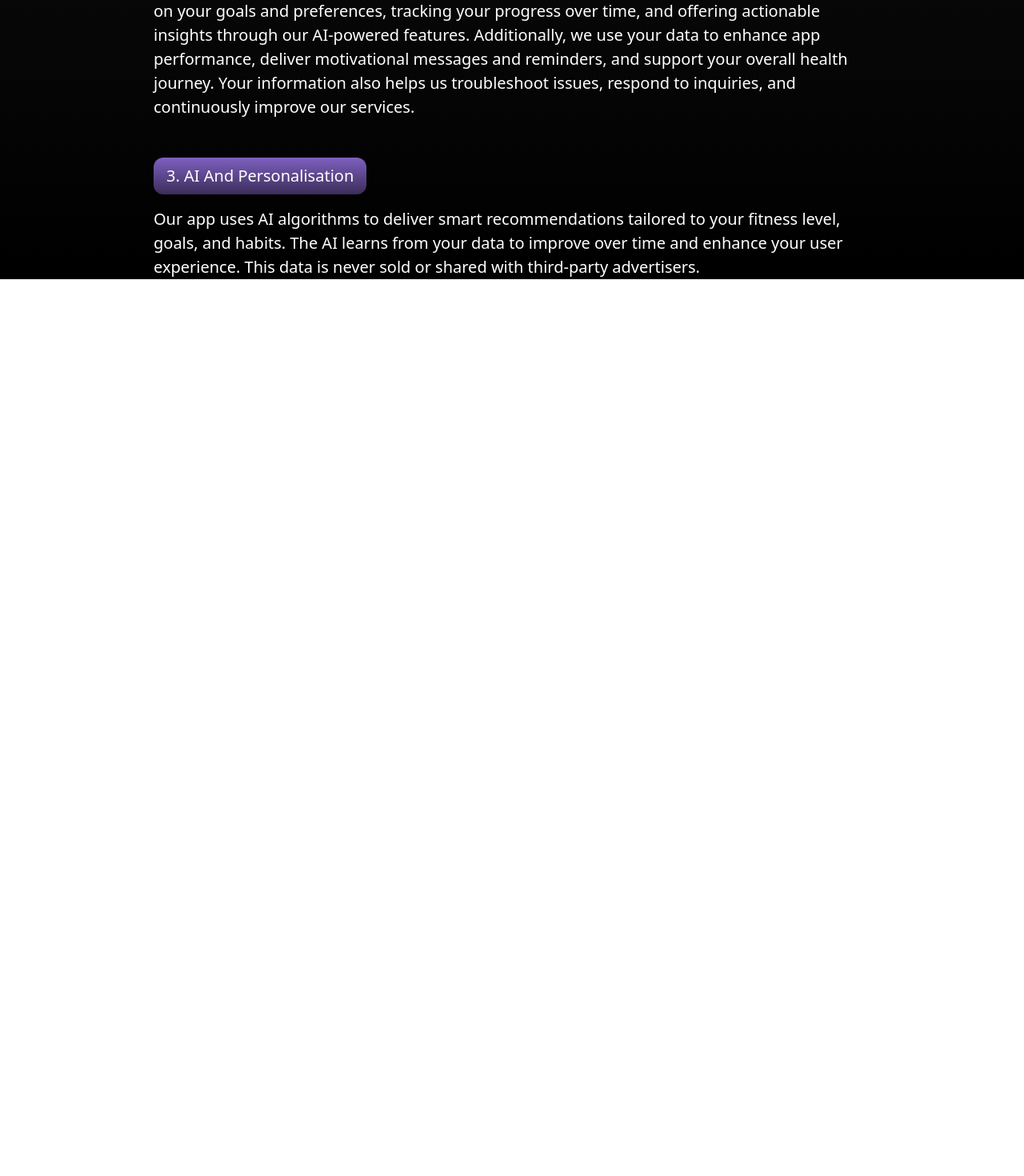
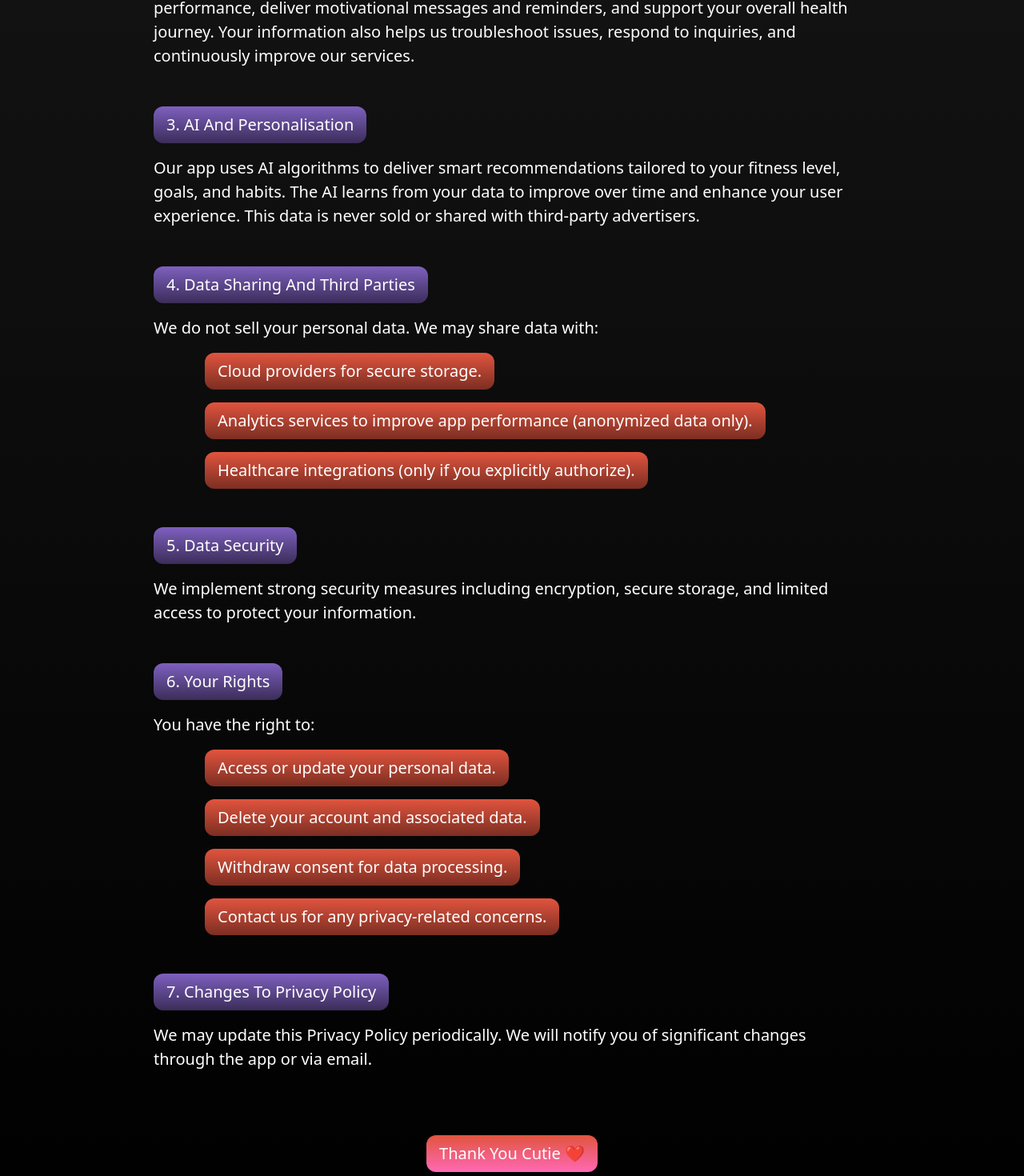
Before and after one commit to jettspanner123/SweatWebsite, a Next.js app: page /privacyPolicy in a window 1280 px wide. Shown: the part 1267-2737 px from the top of the page at 80% size. Before the commit the page ends 1616 px from the top, so only its background shows below. Built offline with nearby package versions, Linux system fonts and the light colour scheme.

Commit message:
privacy policity site complete

```diff
--- a/app/globals.css
+++ b/app/globals.css
@@ -6,6 +6,10 @@
     padding: 0;
     margin: 0;
     box-sizing: border-box;
+}
+
+*::-webkit-scrollbar {
+    display: none;
 }
 
 .oswaldBold {
@@ -120,3 +124,7 @@
     font-weight: 900;
     font-style: italic;
 }
+
+::-webkit-scrollbar {
+    display: none;
+}
--- a/app/modules/ApplicationHelper.tsx
+++ b/app/modules/ApplicationHelper.tsx
@@ -75,6 +75,7 @@ export class ApplicationLinearGradient {
     appBackground: string = `linear-gradient(to bottom, ${ApplicationColor.current.appDarkBG} 0%, ${ApplicationColor.current.applicationBlack} 100%)`;
     appBackgroundInverted: string = `linear-gradient(to bottom, ${ApplicationColor.current.applicationBlack} 0%, ${ApplicationColor.current.appDarkBG} 100%)`;
     appRedGradient: string = `linear-gradient(to bottom, ${ApplicationColor.current.appRedLight} 0%, ${ApplicationColor.current.appRedDark} 100%)`;
+    appRedPinkGradient: string = `linear-gradient(to bottom, ${ApplicationColor.current.appRedLight} 0%, hotpink 100%)`;
     appBlueGradientInverted: string = `linear-gradient(to bottom, ${ApplicationColor.current.appBlueDark} 0%, ${ApplicationColor.current.appBlueLight} 100%)`;
     appBlueGradient: string = `linear-gradient(to bottom, ${ApplicationColor.current.appBlueLight} 0%, ${ApplicationColor.current.appBlueDark} 100%)`;
     appTransparentGradient: string = `linear-gradient(to bottom, transparent 0%, transparent 0%)`;
--- a/app/privacyPolicy/page.tsx
+++ b/app/privacyPolicy/page.tsx
@@ -14,7 +14,7 @@ export default function Page(): React.JSX.Element {
         <React.Fragment>
             <main
                 className={`min-h-screen w-screen`}
-                style={{background: ApplicationLinearGradient.current.appBackground, paddingTop: "5rem"}}>
+                style={{background: ApplicationLinearGradient.current.appBackground, paddingBlock: "5rem"}}>
 
                 <nav style={{paddingBlock: "1.25rem", marginInline: "auto"}}
                      className={`w-[70vw] flex justify-between items-center`}>
@@ -108,23 +108,25 @@ export default function Page(): React.JSX.Element {
                         features to personalize and enhance your experience.
                     </h1>
 
+                    <div style={{marginTop: "2rem"}}>
                         <PaddedBackgroundText text={"1. Information We Collect"}
                                               background={ApplicationLinearGradient.current.appThanosGradient}/>
 
                         <div style={{marginTop: "1rem"}} className={`text-white text-[1.25rem]`}>
                             We may collection the following types of information:
 
-                        <div style={{marginLeft: "4rem"}} className={`gap-[0.5rem]`}>
+                            <div style={{marginLeft: "4rem", marginTop: "1rem"}} className={`gap-[0.5rem]`}>
                                 <PaddedBackgroundText
                                     text={"Personal Information"}
                                     background={ApplicationLinearGradient.current.appBlueGradientInverted}
                                     wantRightMargin={true}
                                     fixedWidth={true}
                                 />
-                            Name, email address, age, gender, weight, height, fitness goals, and dietary preferences.
+                                Name, email address, age, gender, weight, height, fitness goals, and dietary
+                                preferences.
                             </div>
 
-                        <div style={{marginLeft: "4rem"}} className={`gap-[0.5rem]`}>
+                            <div style={{marginLeft: "4rem", marginTop: "1rem"}} className={`gap-[0.5rem]`}>
                                 <PaddedBackgroundText
                                     text={"Health & Fitness Data"}
                                     background={ApplicationLinearGradient.current.appBlueGradientInverted}
@@ -135,7 +137,7 @@ export default function Page(): React.JSX.Element {
                                 metrics.
                             </div>
 
-                        <div style={{marginLeft: "4rem"}} className={`gap-[0.5rem]`}>
+                            <div style={{marginLeft: "4rem", marginTop: "1rem"}} className={`gap-[0.5rem]`}>
                                 <PaddedBackgroundText
                                     text={"Device Information"}
                                     background={ApplicationLinearGradient.current.appBlueGradientInverted}
@@ -145,7 +147,7 @@ export default function Page(): React.JSX.Element {
                                 Device type, operating system, app version, and usage data.
                             </div>
 
-                        <div style={{marginLeft: "4rem"}} className={`gap-[0.5rem]`}>
+                            <div style={{marginLeft: "4rem", marginTop: "1rem"}} className={`gap-[0.5rem]`}>
                                 <PaddedBackgroundText
                                     text={"AI Driven Data Inputs"}
                                     background={ApplicationLinearGradient.current.appBlueGradientInverted}
@@ -156,10 +158,11 @@ export default function Page(): React.JSX.Element {
                                 tailored recommendations.
                             </div>
                         </div>
+                    </div>
 
 
                     {/*how we use information*/}
-                    <div style={{marginTop: "1rem"}}>
+                    <div style={{marginTop: "3rem"}}>
                         <PaddedBackgroundText
                             text={"2. How We User Your Information"}
                             background={ApplicationLinearGradient.current.appThanosGradient}/>
@@ -177,7 +180,7 @@ export default function Page(): React.JSX.Element {
 
 
                     {/*ai and personaqlization*/}
-                    <div style={{marginTop: "1rem"}}>
+                    <div style={{marginTop: "3rem"}}>
                         <PaddedBackgroundText
                             text={"3. AI And Personalisation"}
                             background={ApplicationLinearGradient.current.appThanosGradient}/>
@@ -188,6 +191,106 @@ export default function Page(): React.JSX.Element {
                             experience. This data is never sold or shared with third-party advertisers.
                         </div>
                     </div>
+
+
+                    {/*data sharing and third parties*/}
+                    <div style={{marginTop: "3rem"}}>
+                        <PaddedBackgroundText
+                            text={"4. Data Sharing And Third Parties"}
+                            background={ApplicationLinearGradient.current.appThanosGradient}/>
+
+                        <h1 style={{marginTop: "1rem"}} className={`text-white text-[1.25rem]`}>
+                            We do not sell your personal data. We may share data with:
+                        </h1>
+                        <div style={{marginLeft: "4rem"}}>
+                            <div style={{marginTop: "1rem"}} className={`text-white text-[1.25rem]`}>
+                                <PaddedBackgroundText text={"Cloud providers for secure storage."}
+                                                      background={ApplicationLinearGradient.current.appRedGradient}/>
+                            </div>
+
+                            <div style={{marginTop: "1rem"}} className={`text-white text-[1.25rem]`}>
+                                <PaddedBackgroundText
+                                    text={"Analytics services to improve app performance (anonymized data only)."}
+                                    background={ApplicationLinearGradient.current.appRedGradient}/>
+                            </div>
+
+                            <div style={{marginTop: "1rem"}} className={`text-white text-[1.25rem]`}>
+                                <PaddedBackgroundText
+                                    text={"Healthcare integrations (only if you explicitly authorize)."}
+                                    background={ApplicationLinearGradient.current.appRedGradient}/>
+                            </div>
+                        </div>
+                    </div>
+
+
+                    {/*data security*/}
+                    <div style={{marginTop: "3rem"}} className={`text-white text-[1.25rem]`}>
+                        <PaddedBackgroundText
+                            text={"5. Data Security"}
+                            background={ApplicationLinearGradient.current.appThanosGradient}/>
+                        <div style={{marginTop: "1rem"}}>
+                            We implement strong security measures including encryption, secure storage, and limited
+                            access
+                            to protect your information.
+                        </div>
+
+                    </div>
+
+                    {/*Your RIghts*/}
+                    <div style={{marginTop: "3rem"}}>
+                        <PaddedBackgroundText
+                            text={"6. Your Rights"}
+                            background={ApplicationLinearGradient.current.appThanosGradient}/>
+
+                        <h1 style={{marginTop: "1rem"}} className={`text-white text-[1.25rem]`}>
+                            You have the right to:
+                        </h1>
+                        <div style={{marginLeft: "4rem"}}>
+                            <div style={{marginTop: "1rem"}} className={`text-white text-[1.25rem]`}>
+                                <PaddedBackgroundText text={"Access or update your personal data."}
+                                                      background={ApplicationLinearGradient.current.appRedGradient}/>
+                            </div>
+
+                            <div style={{marginTop: "1rem"}} className={`text-white text-[1.25rem]`}>
+                                <PaddedBackgroundText
+                                    text={"Delete your account and associated data."}
+                                    background={ApplicationLinearGradient.current.appRedGradient}/>
+                            </div>
+
+                            <div style={{marginTop: "1rem"}} className={`text-white text-[1.25rem]`}>
+                                <PaddedBackgroundText
+                                    text={"Withdraw consent for data processing."}
+                                    background={ApplicationLinearGradient.current.appRedGradient}/>
+                            </div>
+
+                            <div style={{marginTop: "1rem"}} className={`text-white text-[1.25rem]`}>
+                                <PaddedBackgroundText
+                                    text={"Contact us for any privacy-related concerns."}
+                                    background={ApplicationLinearGradient.current.appRedGradient}/>
+                            </div>
+                        </div>
+                    </div>
+
+
+                    {/*Changes To Privacy Policy*/}
+                    <div style={{marginTop: "3rem"}} className={`text-white text-[1.25rem]`}>
+                        <PaddedBackgroundText
+                            text={"7. Changes To Privacy Policy"}
+                            background={ApplicationLinearGradient.current.appThanosGradient}/>
+                        <div style={{marginTop: "1rem"}}>
+                            We may update this Privacy Policy periodically. We will notify you of significant changes
+                            through the app or via email.
+                        </div>
+
+                    </div>
+
+
+                </div>
+
+                <div style={{marginInline: "auto", marginTop: "5rem"}}
+                     className={`w-[70vw] flex justify-center items-center`}>
+                    <PaddedBackgroundText text={"Thank You Cutie ❤️"}
+                                          background={ApplicationLinearGradient.current.appRedPinkGradient}/>
                 </div>
             </main>
         </React.Fragment>
@@ -211,7 +314,6 @@ const PaddedBackgroundText = ({
         <div
             style={{
                 width: fixedWidth ? "15rem" : "auto",
-                marginTop: "2rem",
                 padding: "0.5rem",
                 paddingInline: "1rem",
                 background: background,
```
Lines whose indentation alone changed are shown as unchanged.
